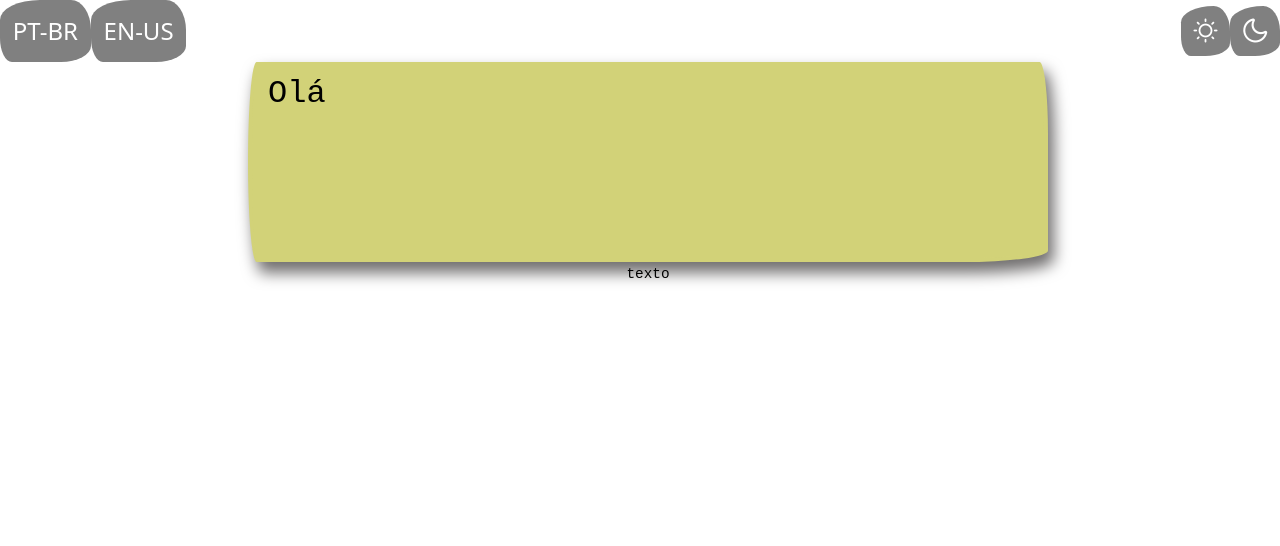
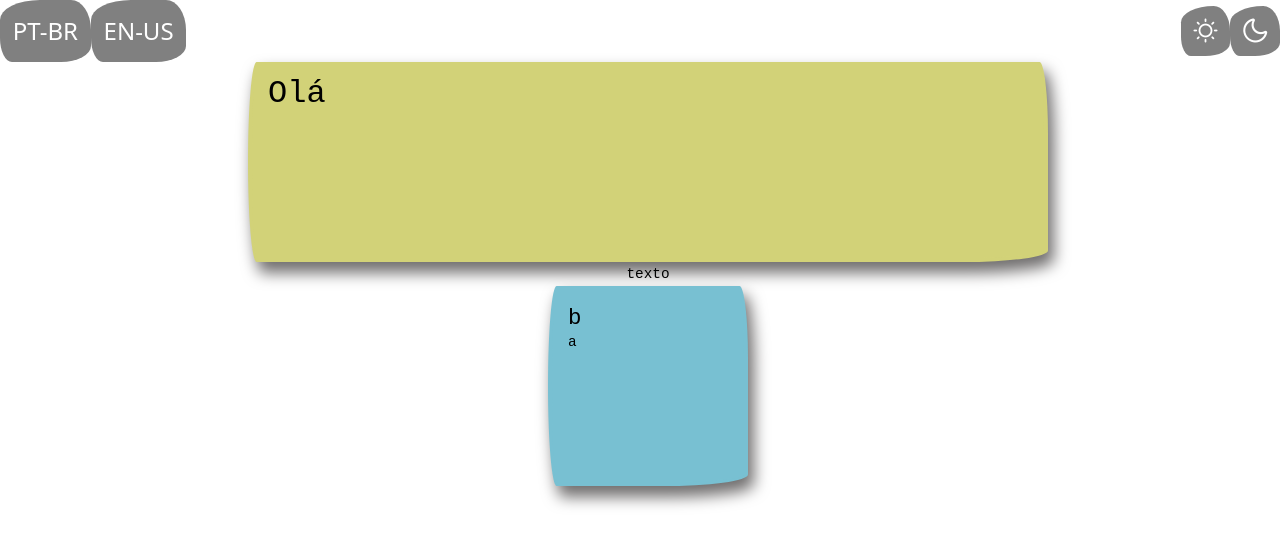
Before and after one commit to ianer-glitch/who-am-i-book, a Next.js app: page /portfolio/home in a window 1280 px wide. Shown: the top 546 px of the page. Built offline with nearby package versions, Linux system fonts and the light colour scheme; a web font is replaced by a local one.

Commit message:
feat: created project postIt

```diff
--- a/src/app/layout.tsx
+++ b/src/app/layout.tsx
@@ -4,7 +4,7 @@ import { Geist, Geist_Mono,Londrina_Shadow } from "next/font/google";
 import "./globals.css";
 import 'primeicons/primeicons.css'
 import { useThemeStore } from "@/shared/state/useThemeStore";
-import { Header } from "./portfolio/components/Header/Header";
+import { Header } from "./portfolio/components/header/Header";
 
 const londrinaShadow = Londrina_Shadow({
   variable:"--font-londrina-shadow",
--- /dev/null
+++ b/src/app/portfolio/components/projectPostIt/projectPostIt.tsx
@@ -0,0 +1,23 @@
+import { PostIt } from "@/shared/components/atoms/postIt/PostIt"
+
+export interface IProjectPostIt {
+    title : string,
+    description : string,
+    repoFrontEndLink ?: string,
+    repoBackEndLink?: string,
+    publishedLink ?: string
+    desingLink?:string,
+    color : "yellow" | "red" | "blue" | "green" | "pink",
+
+
+}
+export const ProjectPostIt = (props : IProjectPostIt) =>{
+    return(
+        <PostIt color={props.color}>
+            <section>
+                <h2>{props.title}</h2>
+                <p>{props.description}</p>
+            </section>
+        </PostIt>
+    )
+}
--- /dev/null
+++ b/src/app/portfolio/components/projectsPostItList/projectsPostItList.tsx
@@ -0,0 +1,29 @@
+import { IProjectPostIt, ProjectPostIt } from "../projectPostIt/projectPostIt";
+
+export const ProjectsPostItList = () => {
+  const projects: IProjectPostIt[] = [
+    {
+      description: "a",
+      title: "b",
+      desingLink: ".",
+      publishedLink: ".",
+      repoBackEndLink: ".",
+      repoFrontEndLink: ".",
+      color:"blue"
+    },
+  ];
+
+  return (
+    <ul>
+      {projects.map((m, index) => (
+        <li key={index}>
+          <ProjectPostIt
+            title={m.title}
+            description={m.description}
+            color={m.color}
+        />
+        </li>
+      ))}
+    </ul>
+  );
+};
--- a/src/app/portfolio/home/page.tsx
+++ b/src/app/portfolio/home/page.tsx
@@ -3,6 +3,7 @@
 import { useTranslation } from "@/shared/locales";
 import { ProfilePostIt } from "../components/profilePostIt/ProfilePostIt";
 import style from "./home.module.css"
+import { ProjectsPostItList } from "../components/projectsPostItList/projectsPostItList";
 
 export default function Home() {
 
@@ -13,7 +14,7 @@ export default function Home() {
     <div className="absolute top-0 flex items-center justify-start flex-col w-full h-full">
     <ProfilePostIt/>
     <p>{t("homeAbout")}</p>
-
+    <ProjectsPostItList/>
     </div>
     </div>
   );
```
Also changed, not shown: src/app/portfolio/components/header/Header.tsx (renamed from src/app/portfolio/components/Header/Header.tsx).
